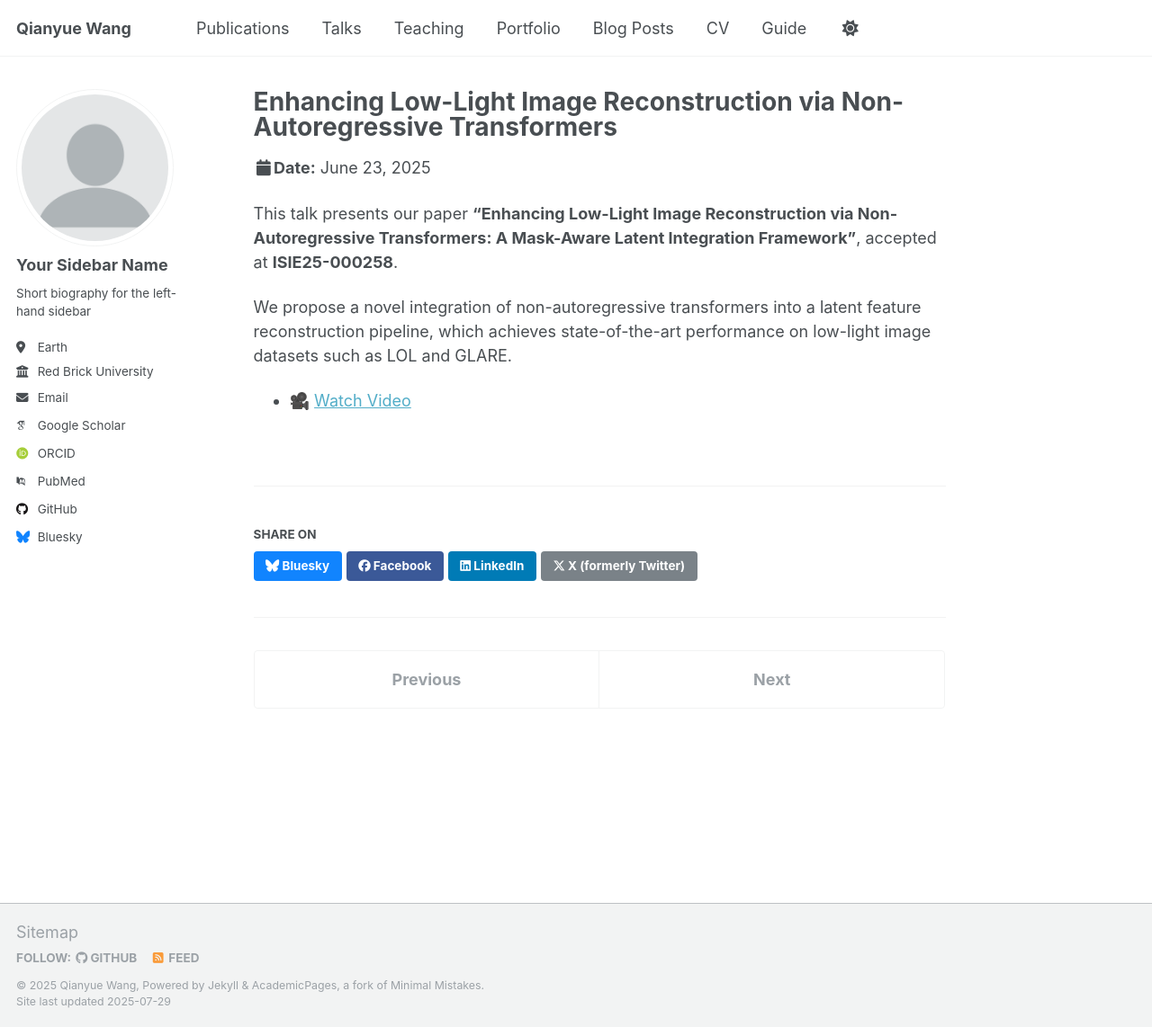
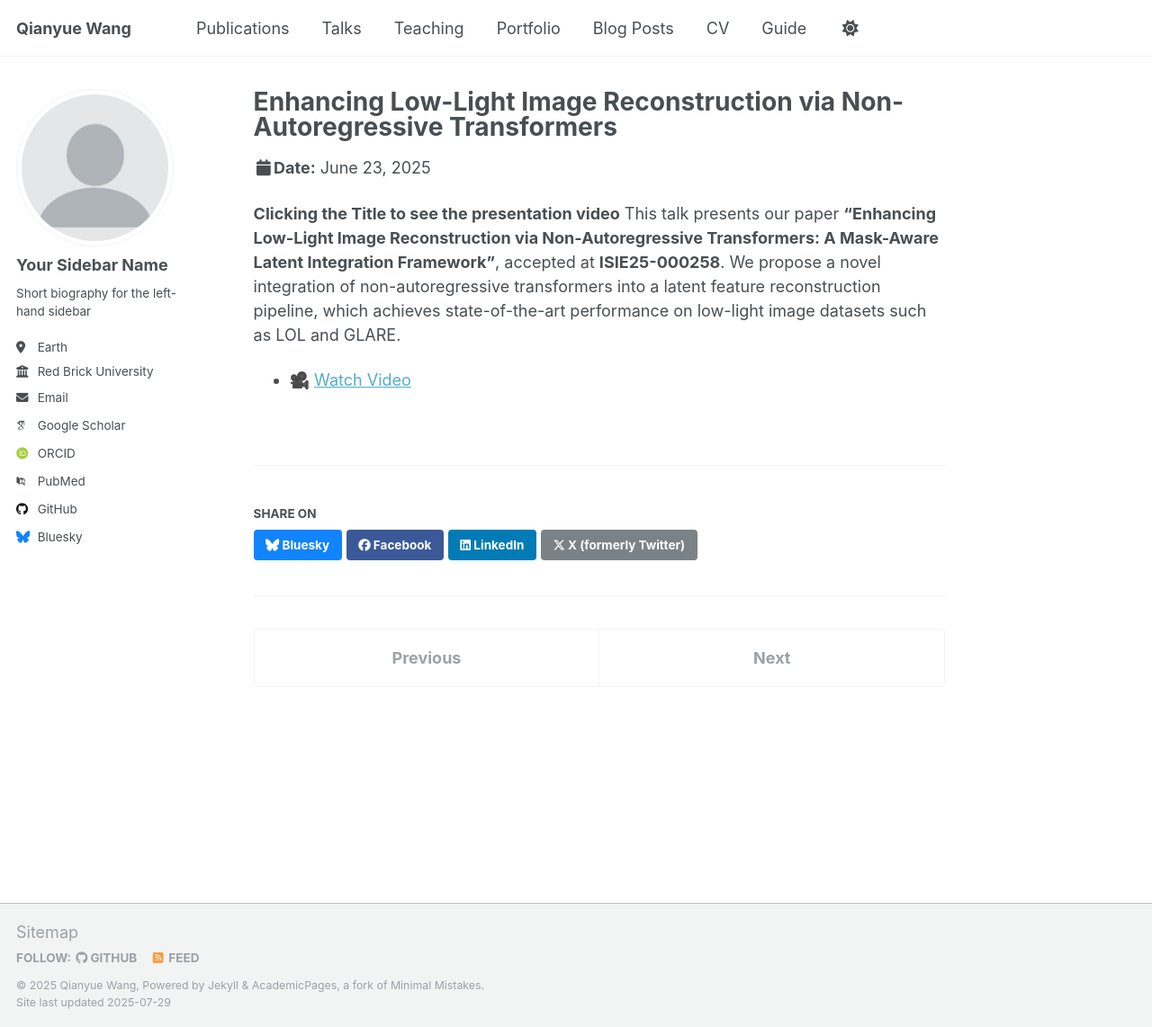
Before and after one commit to Wangq180/Qianyue-Wang.github.io, a Jekyll site: the page built from _talks/2012-03-01-talk-1.md, in a window 1280 px wide and 1142 px high. Shown: the whole window at 90% size. Built offline with Jekyll 4.4.1, drawn with Linux system fonts in a browser that asks for light colours; some web fonts are replaced; a script that is not in the unit is left out.

Commit message:
Update 2012-03-01-talk-1.md

```diff
--- a/_talks/2012-03-01-talk-1.md
+++ b/_talks/2012-03-01-talk-1.md
@@ -9,8 +9,7 @@ location: "Toronto, Canada"
 slidesurl: /files/ISIE25-NAT-LLIE-slides.pdf
 videourl: https://www.youtube.com/watch?v=LrjlW00kkws&t=1s&pp=ygUMcHJlc2VudGF0aW9u
 ---
-
+**Clicking the Title to see the presentation video**
 This talk presents our paper **“Enhancing Low-Light Image Reconstruction via Non-Autoregressive Transformers: A Mask-Aware Latent Integration Framework”**, accepted at **ISIE25-000258**.
-
 We propose a novel integration of non-autoregressive transformers into a latent feature reconstruction pipeline, which achieves state-of-the-art performance on low-light image datasets such as LOL and GLARE.
 - 🎥 [Watch Video]({{ page.videourl }})
```
